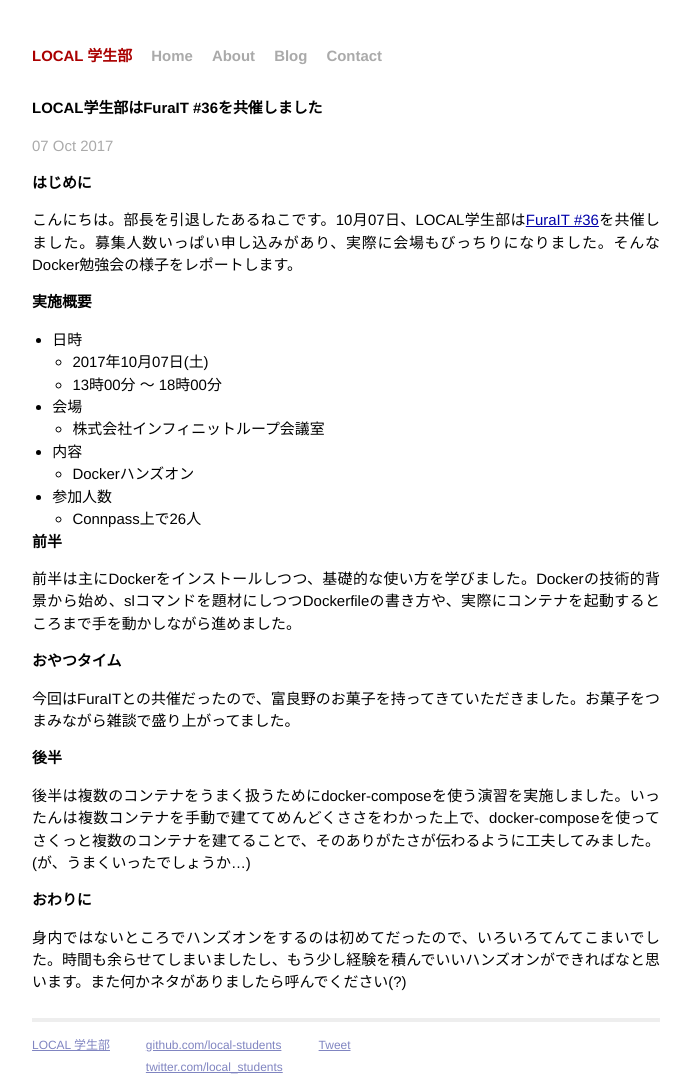
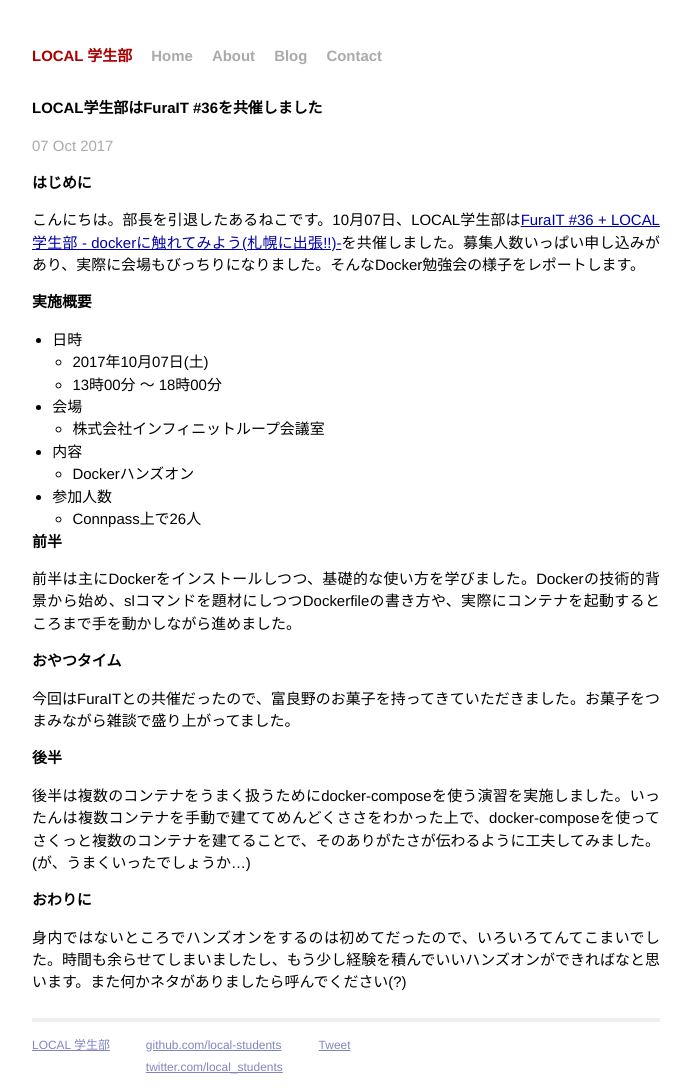
Before and after one commit to local-students/local-students.github.io, a Jekyll site: the page built from _posts/2017-10-07-furait36.markdown, in a window 1280 px wide. Shown: the whole page, without its empty margins (294-985 px from the left). Built offline with Jekyll 4.4.1, drawn with Linux system fonts in a browser that asks for light colours; Markdown is read by kramdown in place of the engine named in the settings; comment, search, counter and statistics services are not loaded.

Commit message:
正式タイトルを追加

```diff
--- a/_posts/2017-10-07-furait36.markdown
+++ b/_posts/2017-10-07-furait36.markdown
@@ -6,7 +6,7 @@ categories: Events
 ---
 
 # はじめに
-こんにちは。部長を引退したあるねこです。10月07日、LOCAL学生部は[FuraIT #36](https://furait.connpass.com/event/64481/)を共催しました。募集人数いっぱい申し込みがあり、実際に会場もびっちりになりました。そんなDocker勉強会の様子をレポートします。
+こんにちは。部長を引退したあるねこです。10月07日、LOCAL学生部は[FuraIT #36 + LOCAL学生部 - dockerに触れてみよう(札幌に出張!!)-](https://furait.connpass.com/event/64481/)を共催しました。募集人数いっぱい申し込みがあり、実際に会場もびっちりになりました。そんなDocker勉強会の様子をレポートします。
 
 # 実施概要
 - 日時
```
